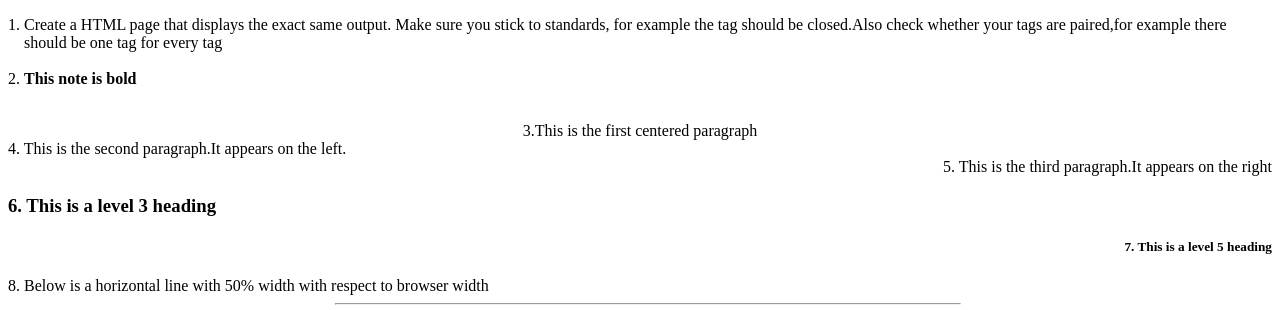
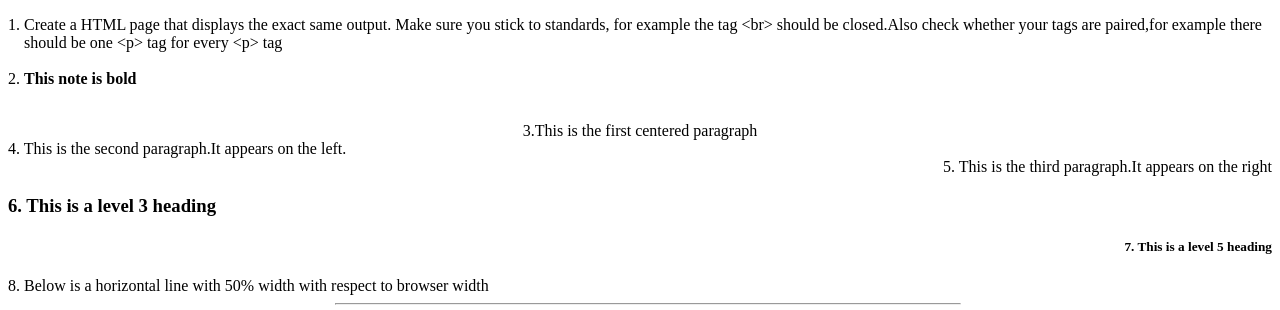
Before and after one commit to CS6-201-ISS-S23/tutorial-2-Adityagargiiith, a plain HTML site: page submission/index.html in a window 1280 px wide. Shown: the top 310 px of the page. Drawn offline with Linux system fonts and the light colour scheme.

Commit message:
First webpage

```diff
--- a/submission/index.html
+++ b/submission/index.html
@@ -19,7 +19,7 @@
 <body>
     <ol>
         <li>
-            Create a HTML page that displays the exact same output. Make sure you stick to standards, for example the tag should be closed.Also check whether your tags are paired,for example there should be one tag for every tag
+            Create a HTML page that displays the exact same output. Make sure you stick to standards, for example the tag &lt;br&gt; should be closed.Also check whether your tags are paired,for example there should be one &lt;p&gt; tag for every &lt;p&gt; tag
 
         </li>
         <br>
```
